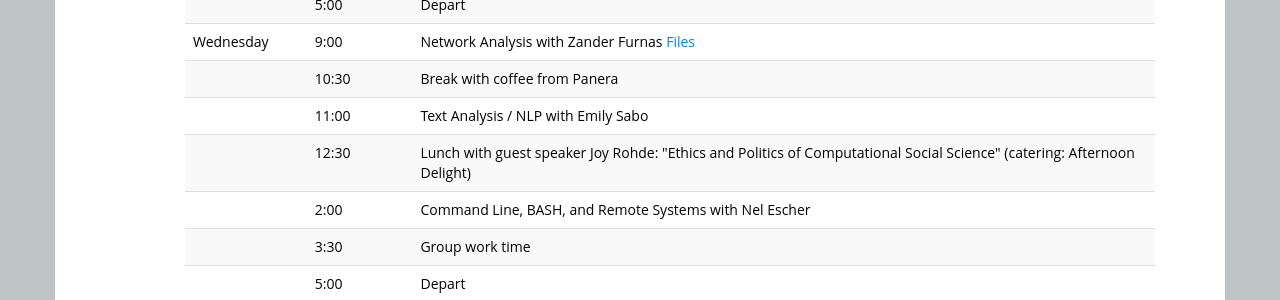
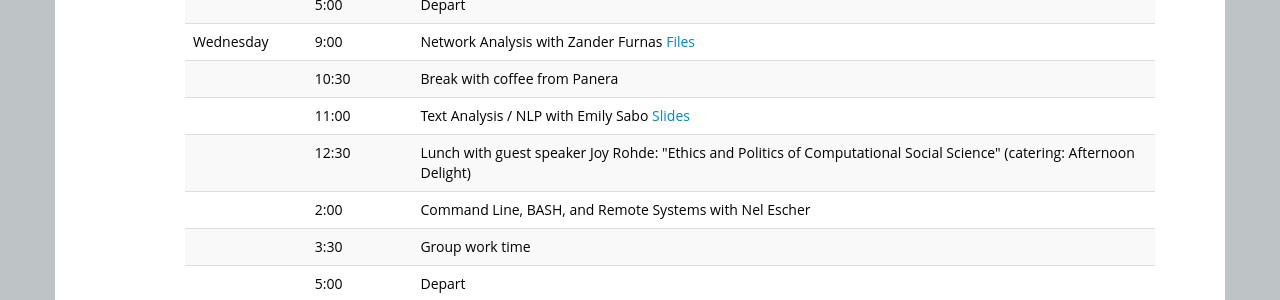
Before and after one commit to ICOSBigDataCamp/2019-summer-camp, a Jekyll site: the page built from index.html, in a window 1280 px wide and 900 px high, scrolled down 1534 px. Shown: the part 154-454 px from the top of the window. Built offline with Jekyll 4.4.1, drawn with Linux system fonts in a browser that asks for light colours.

Commit message:
emily slides

```diff
--- a/index.html
+++ b/index.html
@@ -158,7 +158,7 @@ Organizing committee: Elizabeth Bruch, Jerry Davis
 
   <tr> <td>Wednesday</td><td>9:00</td>    <td>Network Analysis with Zander Furnas <a href="data/DataCampNetworkXIntroduction.zip" target="_blank">Files</a></td> </tr>
   <tr> <td></td>       <td>10:30</td>   <td>Break with coffee from Panera</td> </tr>
-  <tr> <td></td>       <td>11:00</td>   <td>Text Analysis / NLP with Emily Sabo</td> </tr>
+  <tr> <td></td>       <td>11:00</td>   <td>Text Analysis / NLP with Emily Sabo <a href="slides/DataCamp-2019-TextAnalysis-Final.pdf" target="_blank">Slides</a> </td> </tr>
   <tr> <td></td>       <td>12:30</td>   <td>Lunch with guest speaker Joy Rohde: "Ethics and Politics of Computational Social Science" (catering: Afternoon Delight)</td> </tr>
   <tr> <td></td>       <td>2:00</td>    <td>Command Line, BASH, and Remote Systems with Nel Escher</td> </tr>
   <tr> <td></td>       <td>3:30</td>   <td>Group work time</td> </tr>
```
Also changed, not shown: 1 other file.
